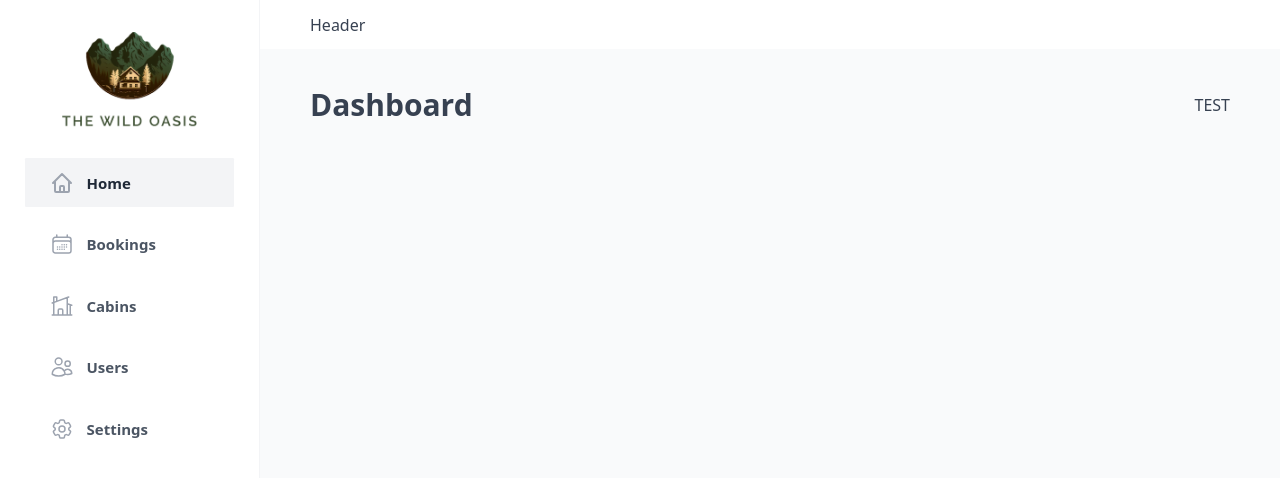
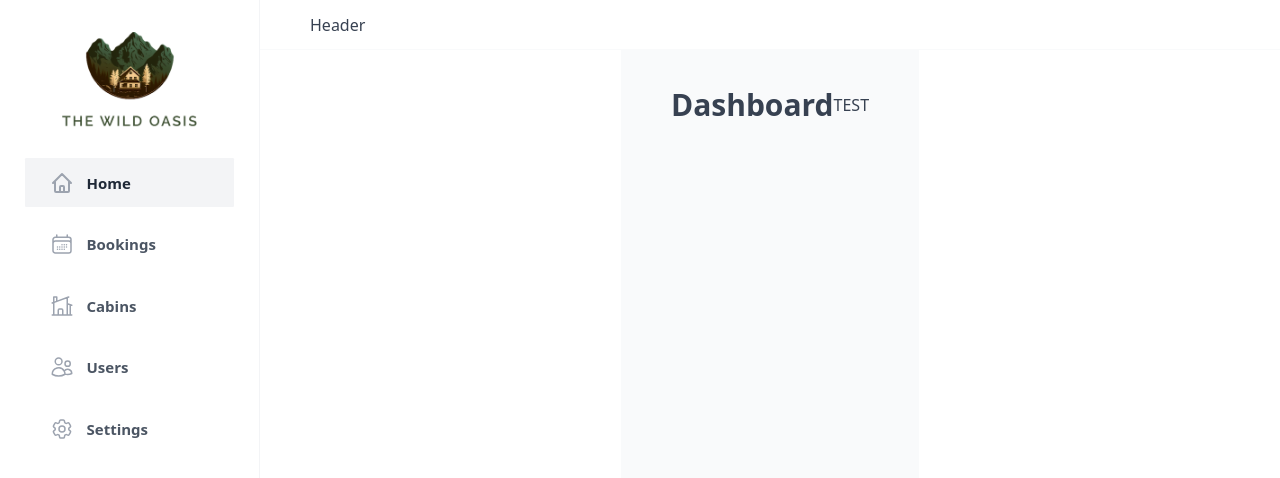
Before and after one commit to yiwenwangANU/wild_oasis, a React (Vite) app: page /dashboard in a window 1280 px wide. Shown: the top 478 px of the page. Built offline with nearby package versions, Linux system fonts and the light colour scheme.

Commit message:
using react-hot-toast to create toast

```diff
--- a/package.json
+++ b/package.json
@@ -16,6 +16,7 @@
     "date-fns": "^3.6.0",
     "react": "^18.3.1",
     "react-dom": "^18.3.1",
+    "react-hot-toast": "^2.4.1",
     "react-icons": "^5.2.1",
     "react-redux": "^9.1.2",
     "react-router-dom": "^6.24.1",
--- a/src/App.jsx
+++ b/src/App.jsx
@@ -14,6 +14,7 @@ import Login from "./pages/Login";
 import PageNotFound from "./pages/PageNotFound";
 import { QueryClient, QueryClientProvider } from "@tanstack/react-query";
 import { ReactQueryDevtools } from "@tanstack/react-query-devtools";
+import { Toaster } from "react-hot-toast";
 
 const queryClient = new QueryClient({
   defaultOptions: { queries: { staleTime: 1 * 1000 } },
@@ -67,6 +68,27 @@ function App() {
     <QueryClientProvider client={queryClient}>
       <ReactQueryDevtools initialIsOpen={false} />
       <RouterProvider router={router} />
+      <Toaster
+        position="top-center"
+        reverseOrder={false}
+        gutter={12}
+        containerStyle={{ margin: "8px" }}
+        toastOptions={{
+          success: {
+            duration: 3000,
+          },
+          error: {
+            duration: 5000,
+          },
+          style: {
+            fontSize: "16px",
+            maxWidth: "500px",
+            padding: "16px 24px",
+            backgroundColor: "#fff",
+            color: "#374151",
+          },
+        }}
+      />
     </QueryClientProvider>
   );
 }
--- a/src/features/cabins/CabinRow.jsx
+++ b/src/features/cabins/CabinRow.jsx
@@ -42,6 +42,7 @@
 import { useMutation, useQueryClient } from "@tanstack/react-query";
 import { formatCurrency } from "../../utils/helpers";
 import { deleteCabin } from "../../services/apiCabins";
+import toast from "react-hot-toast";
 const TableRow = ({ children }) => (
   <div className="grid grid-cols-[0.6fr_1.8fr_2.2fr_1fr_1fr_1fr] gap-6 place-items-center py-3.5 px-6 border-b last:border-b-0 border-gray-200">
     {children}
@@ -81,11 +82,11 @@ function CabinRow({ cabin }) {
   const { isPending, mutate } = useMutation({
     mutationFn: (id) => deleteCabin(id),
     onSuccess: () => {
-      alert("Cabin successfully deleted");
+      toast.success("Cabin successfully deleted");
       queryClient.invalidateQueries({ queryKey: ["getCabins"] });
     },
     onError: (err) => {
-      alert(err.message);
+      toast.error(err.message);
     },
   });
   return (
--- a/src/ui/AppLayout.jsx
+++ b/src/ui/AppLayout.jsx
@@ -2,15 +2,20 @@ import { Outlet } from "react-router-dom";
 import Header from "./Header";
 import Sidebar from "./Sidebar";
 
+const Main = ({ children }) => (
+  <main className="bg-gray-50 pt-16 px-20 pb-24 max-w-[120rem] mx-auto flex flex-col gap-[3.2rem]">
+    {children}
+  </main>
+);
+
 function AppLayout() {
   return (
-    <div className="grid h-screen grid-cols-[26rem_1fr] grid-rows-[auto_1fr]">
+    <div className="grid h-screen grid-cols-[26rem_1fr] grid-rows-[auto_1fr] ">
       <Sidebar />
       <Header />
-
-      <main className="bg-gray-50 pt-16 px-20 pb-24">
+      <Main>
         <Outlet />
-      </main>
+      </Main>
     </div>
   );
 }
```
Also changed, not shown: 1 other file (tests, documents, lock files or other folders).
